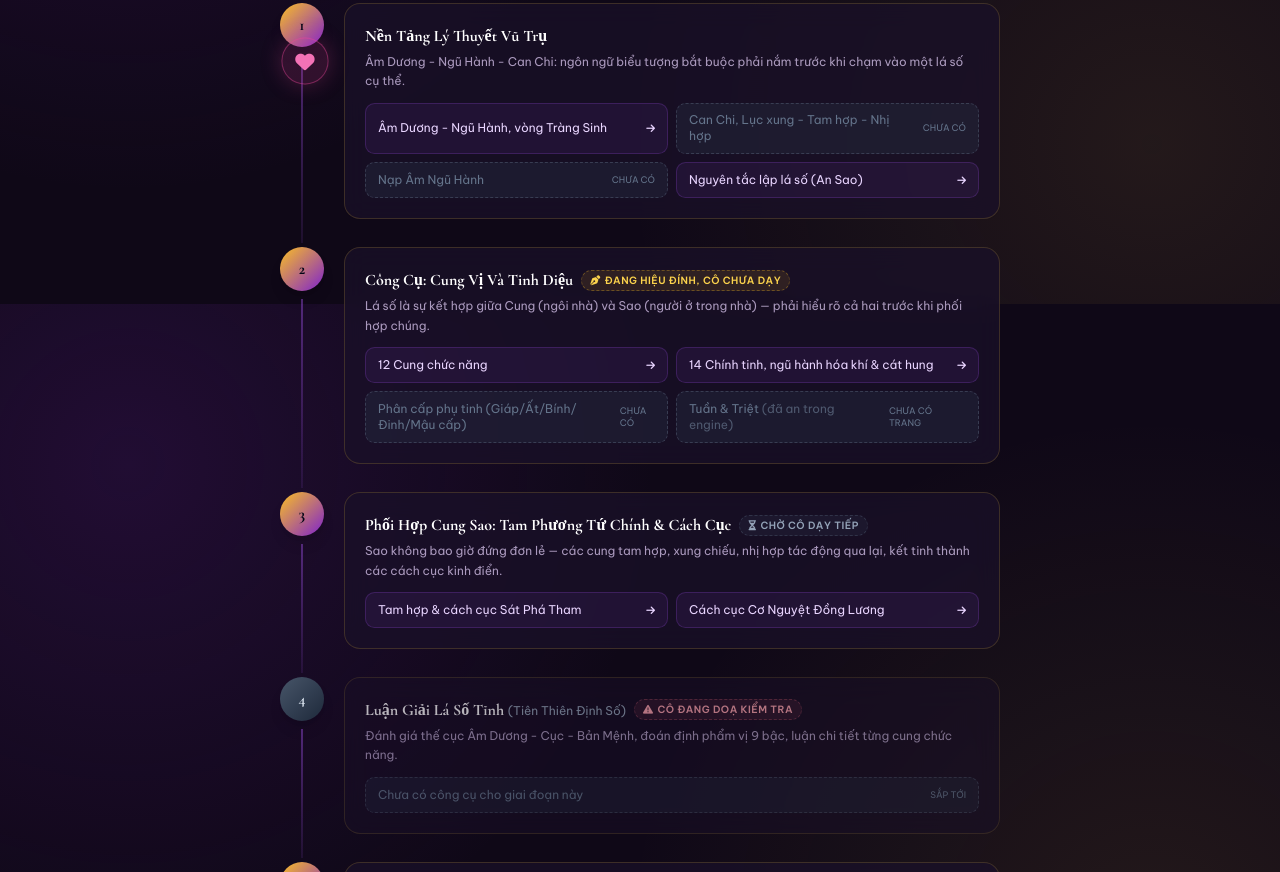
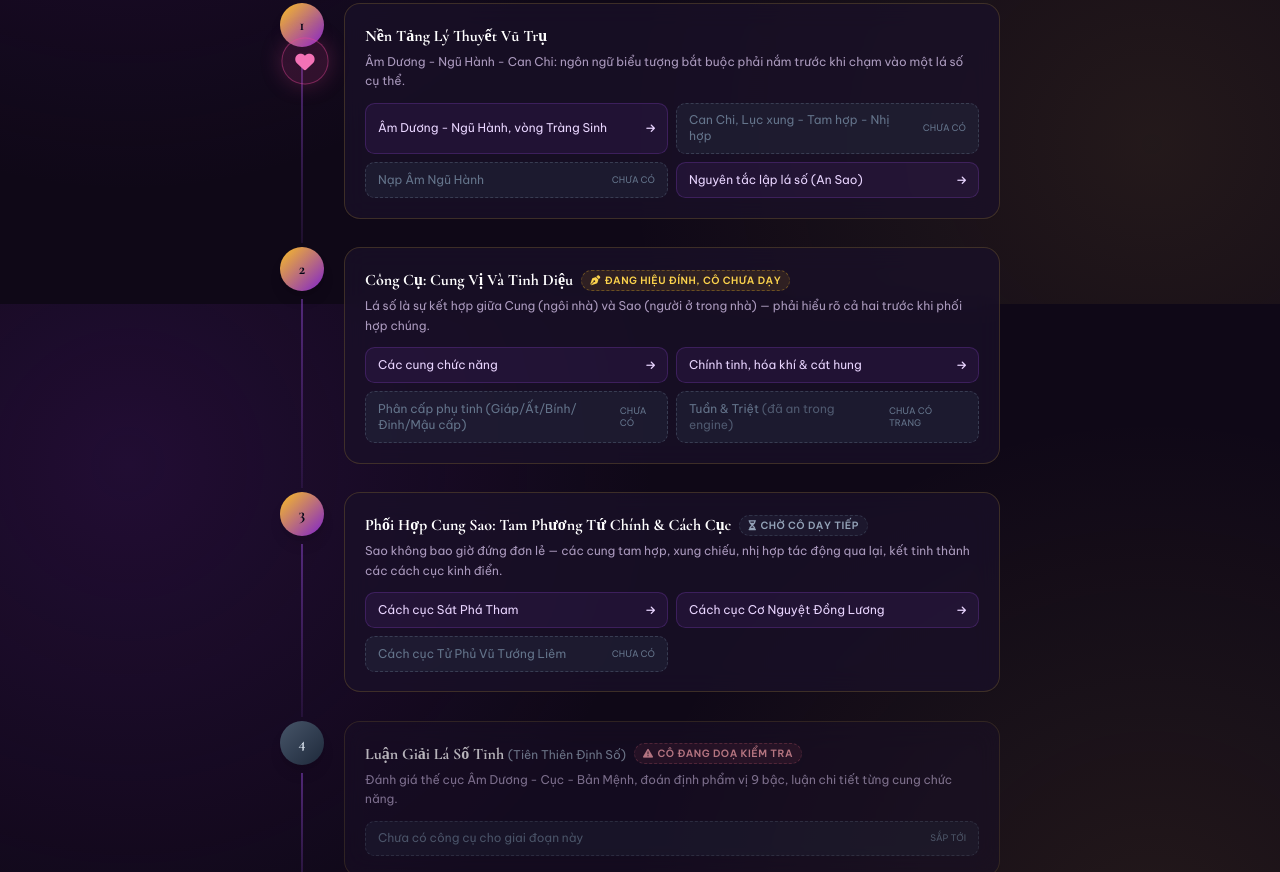
Before and after one commit to huv95/tuvi, a website: page index.html in a window 1280 px wide. Shown: the part 496-1368 px from the top of the page. Drawn offline with nearby package versions, Linux system fonts and the light colour scheme.

Commit message:
docs: đổi "12 Cung Chức Năng" thành "Các Cung Chức Năng", thêm mục cách cục Tử Phủ Vũ Tướng Liêm vào GĐ3
Bỏ số 12 cứng trong tiêu đề vì gây hiểu lầm là danh sách cố định.
GĐ3 roadmap thêm "Cách cục Tử Phủ Vũ Tướng Liêm" ở dạng "Chưa có"
(chưa có trang riêng, giống cách xử lý Tuần & Triệt ở GĐ2).

```diff
--- a/index.html
+++ b/index.html
@@ -163,8 +163,8 @@
                     </div>
                     <p class="text-xs text-purple-200/70 mb-3 leading-relaxed">Lá số là sự kết hợp giữa Cung (ngôi nhà) và Sao (người ở trong nhà) — phải hiểu rõ cả hai trước khi phối hợp chúng.</p>
                     <div class="grid sm:grid-cols-2 gap-2">
-                        <a href="chinhtinh-chucnang.html" class="thanh-phan"><span>12 Cung chức năng</span><i class="fa-solid fa-arrow-right text-[10px]"></i></a>
-                        <a href="chinhtinh-cathung.html" class="thanh-phan"><span>14 Chính tinh, ngũ hành hóa khí & cát hung</span><i class="fa-solid fa-arrow-right text-[10px]"></i></a>
+                        <a href="chinhtinh-chucnang.html" class="thanh-phan"><span>Các cung chức năng</span><i class="fa-solid fa-arrow-right text-[10px]"></i></a>
+                        <a href="chinhtinh-cathung.html" class="thanh-phan"><span>Chính tinh, hóa khí & cát hung</span><i class="fa-solid fa-arrow-right text-[10px]"></i></a>
                         <div class="thanh-phan chua-co"><span>Phân cấp phụ tinh (Giáp/Ất/Bính/Đinh/Mậu cấp)</span><span class="text-[9px] uppercase">Chưa có</span></div>
                         <div class="thanh-phan chua-co"><span>Tuần & Triệt <span class="opacity-70">(đã an trong engine)</span></span><span class="text-[9px] uppercase">Chưa có trang</span></div>
                     </div>
@@ -184,8 +184,9 @@
                     </div>
                     <p class="text-xs text-purple-200/70 mb-3 leading-relaxed">Sao không bao giờ đứng đơn lẻ — các cung tam hợp, xung chiếu, nhị hợp tác động qua lại, kết tinh thành các cách cục kinh điển.</p>
                     <div class="grid sm:grid-cols-2 gap-2">
-                        <a href="SatPhaTham.html" class="thanh-phan"><span>Tam hợp & cách cục Sát Phá Tham</span><i class="fa-solid fa-arrow-right text-[10px]"></i></a>
+                        <a href="SatPhaTham.html" class="thanh-phan"><span>Cách cục Sát Phá Tham</span><i class="fa-solid fa-arrow-right text-[10px]"></i></a>
                         <a href="conguyetdongluong.html" class="thanh-phan"><span>Cách cục Cơ Nguyệt Đồng Lương</span><i class="fa-solid fa-arrow-right text-[10px]"></i></a>
+                        <div class="thanh-phan chua-co"><span>Cách cục Tử Phủ Vũ Tướng Liêm</span><span class="text-[9px] uppercase">Chưa có</span></div>
                     </div>
                 </div>
             </div>
```
Also changed, not shown: SatPhaTham.html (+1 -1 lines), chinhtinh-chucnang.html (+4 -4 lines), README.md.
